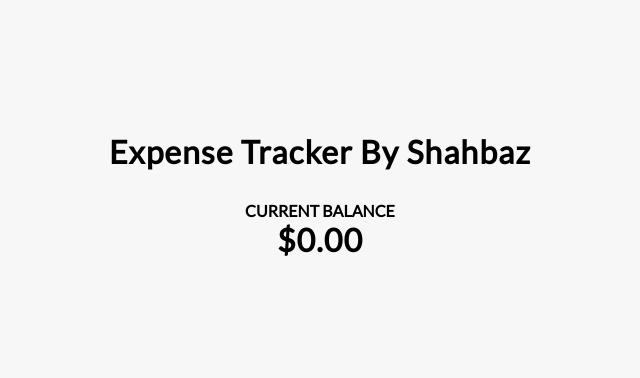
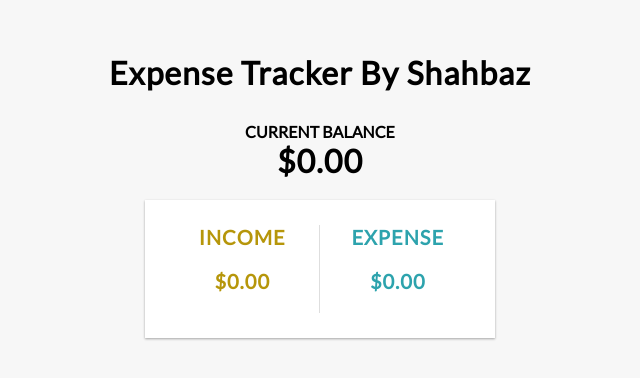
Before and after one commit to muhammadshahbaz08/expense-tracker-app, a React (Create React App) app: page / in a window 1280 px wide. Shown: the part 190-568 px from the top of the page, without its empty margins (320-960 px from the left). Built offline with nearby package versions, Linux system fonts and the light colour scheme.

Commit message:
Add AccountSummary Compo.

```diff
--- a/src/App.js
+++ b/src/App.js
@@ -1,14 +1,16 @@
 import './App.css'
-import { Balance } from './components/Balance';
+
 // Import Components
 import {Header} from './components/Header';
-
+import { Balance } from './components/Balance';
+import AccountSummary from './components/AccountSummary';
 function App() {
   return (
     <div className="App">
         <Header/>
       <div className="container">
         <Balance/>
+        <AccountSummary/>
       </div>
     </div>
   );
--- a/src/components/AccountSummary.js
+++ b/src/components/AccountSummary.js
@@ -0,0 +1,15 @@
+
+export default function AccountSummary() {
+  return (
+    <div className="inc-exp-container">
+      <div className="money plus">
+        <h4>Income</h4>
+        <p>$0.00</p>
+      </div>
+      <div className="money minus">
+        <h4>Expense</h4>
+        <p>$0.00</p>
+      </div>
+    </div>
+  )
+}
```
